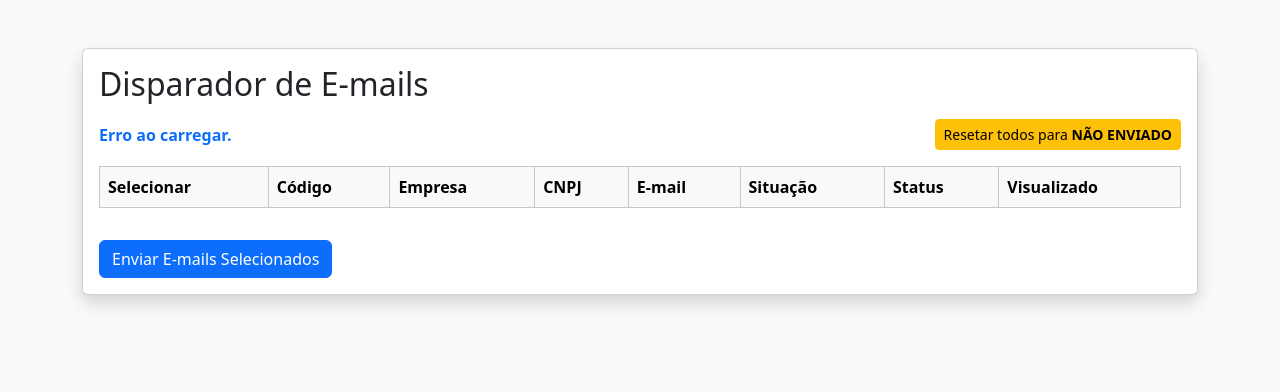
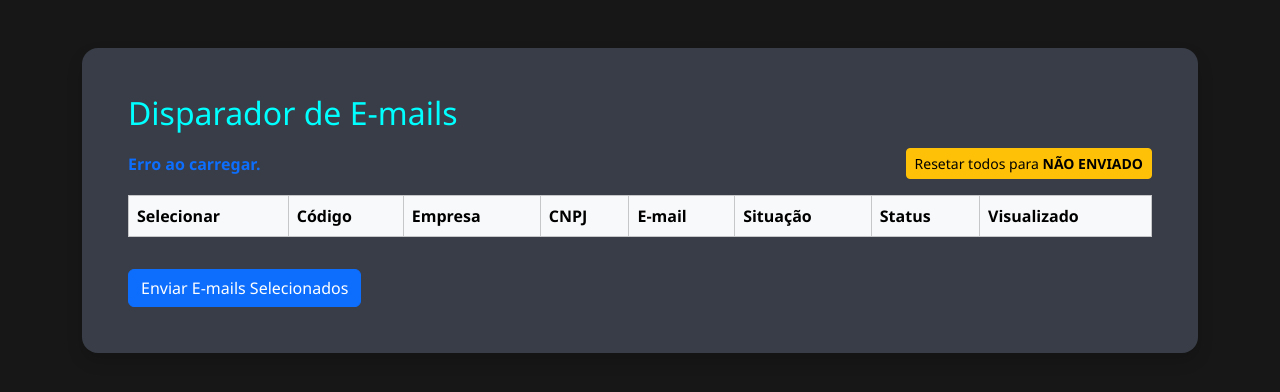
Before and after one commit to V1ct0rM3lo/disparador-email, a website: page public/emails.html in a window 1280 px wide. Drawn offline with nearby package versions, Linux system fonts and the light colour scheme; no server answers.

Commit message:
Update emails.html

```diff
--- a/public/emails.html
+++ b/public/emails.html
@@ -9,10 +9,60 @@
         .loading {
             display: none;
         }
+
+            body {
+            background-color: #171717;
+            color: #e1e1e1;
+            font-family: 'Segoe UI', Tahoma, Geneva, Verdana, sans-serif;
+            min-height: 100vh;
+        }
+
+        @keyframes slideIn {
+            from {
+                transform: translateY(-20px);
+                opacity: 0;
+            }
+
+            to {
+                transform: translateY(0);
+                opacity: 1;
+            }
+        }
+
+
+
+        .card {
+            background-color: #383d47;
+            border: none;
+            border-radius: 16px;
+            box-shadow: 0 4px 20px rgba(0, 0, 0, 0.1);
+            padding: 30px;
+        }
+
+        .list-group-item {
+            background-color: transparent;
+            border: none;
+            color: #ffffff;
+            padding-left: 0;
+        }
+
+        .text-muted {
+            color: #ffffff !important;
+        }
+
+
+          h2 {
+            color: #00ffff;
+            font-size: 2rem;
+        }
     </style>
 </head>
 
-<body class="bg-light">
+<body>
+
+
+
+
     <div class="container my-5">
         <div class="card shadow">
             <div class="card-body">
```
